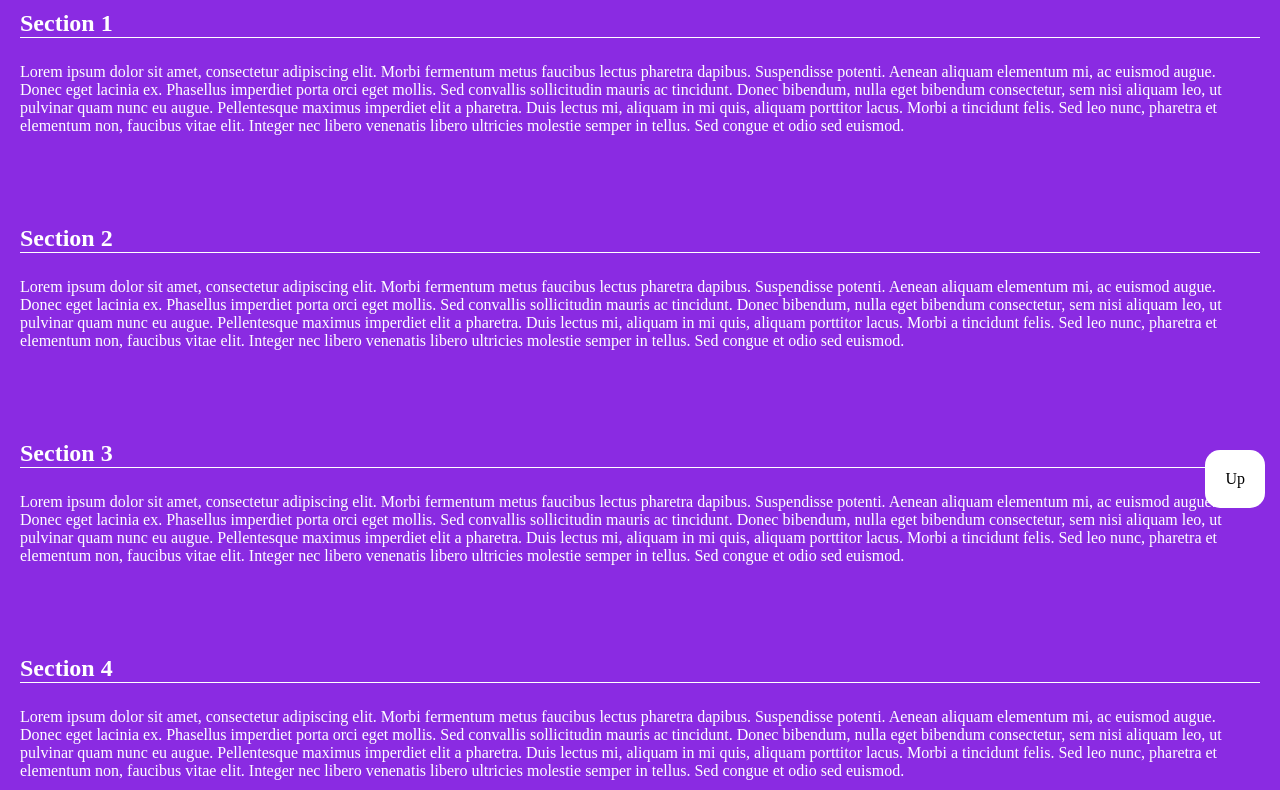
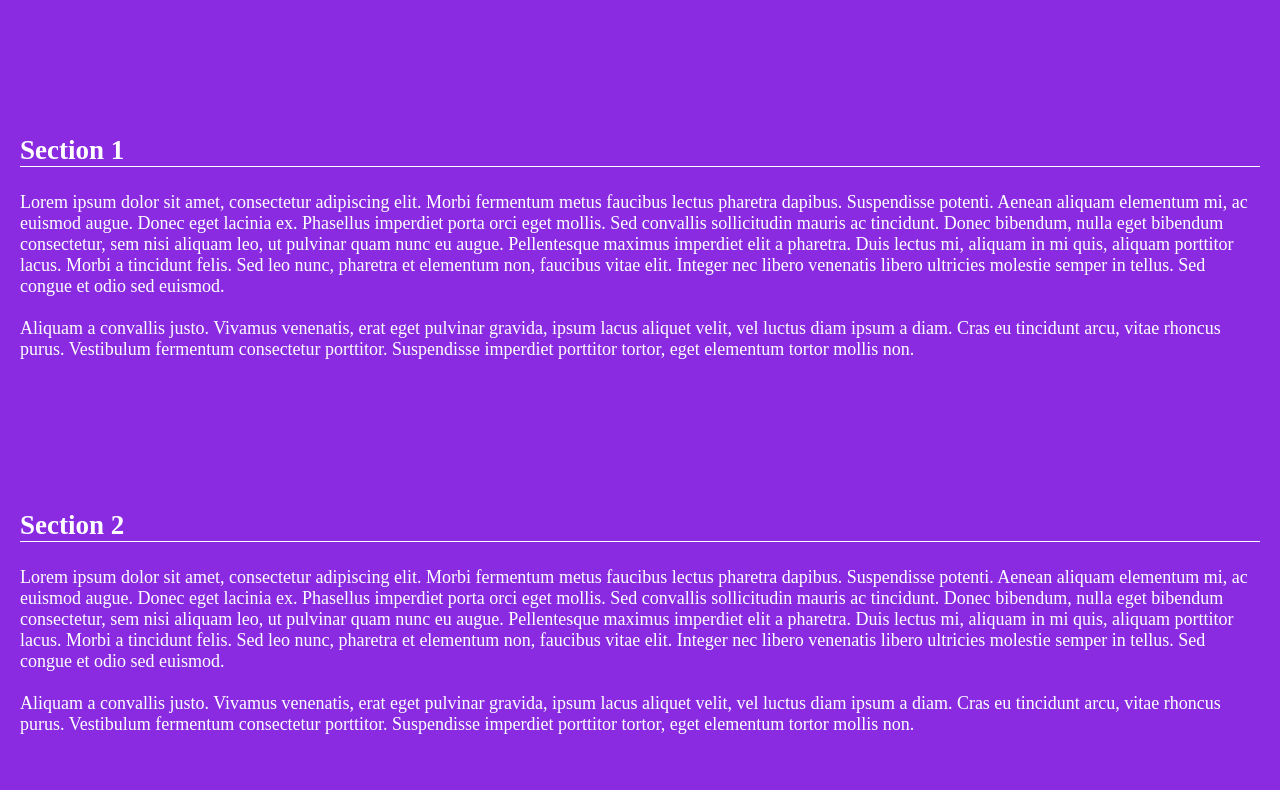
Before and after one commit to ItsAhmedAtef/udacity-landing-page, a plain HTML site: page index.html in a window 1280 px wide. Shown: the part 277-1067 px from the top of the page. Drawn offline with Linux system fonts and the light colour scheme.

Commit message:
Fixing issues and submitting for review

```diff
--- a/css/styles.css
+++ b/css/styles.css
@@ -1,17 +1,14 @@
 * {
     box-sizing: border-box;
-    margin: 0;
+    margin: auto 0;
     padding: 0;
-}
-
-html {
-    scroll-behavior: smooth;
 }
 
 body {
     background-color: blueviolet;
     position: absolute;
     top: 70px;
+    font-size: 18px;
 }
 
 .hidden {
@@ -79,7 +76,7 @@ li:hover {
 }
 
 #container h1, #container section {
-    margin: 90px 0;
+    margin: 150px 0;
 }
 
 #container h2 {
--- a/index.html
+++ b/index.html
@@ -17,7 +17,9 @@
         <!-- Header -->
         <header>
             <img id="logo" src="img/logo.png" alt="logo">
-            <ul></ul>
+            <nobr>
+                <ul></ul>
+            </nobr>
         </header>
         <div id="container">
             <h1>My Landing Page</h1>
--- a/js/app.js
+++ b/js/app.js
@@ -2,26 +2,26 @@
 const sections = [
     {
         name: 'Section 1',
-        content: 'Lorem ipsum dolor sit amet, consectetur adipiscing elit. Morbi fermentum metus faucibus lectus pharetra dapibus. Suspendisse potenti. Aenean aliquam elementum mi, ac euismod augue. Donec eget lacinia ex. Phasellus imperdiet porta orci eget mollis. Sed convallis sollicitudin mauris ac tincidunt. Donec bibendum, nulla eget bibendum consectetur, sem nisi aliquam leo, ut pulvinar quam nunc eu augue. Pellentesque maximus imperdiet elit a pharetra. Duis lectus mi, aliquam in mi quis, aliquam porttitor lacus. Morbi a tincidunt felis. Sed leo nunc, pharetra et elementum non, faucibus vitae elit. Integer nec libero venenatis libero ultricies molestie semper in tellus. Sed congue et odio sed euismod.'
+        content: 'Lorem ipsum dolor sit amet, consectetur adipiscing elit. Morbi fermentum metus faucibus lectus pharetra dapibus. Suspendisse potenti. Aenean aliquam elementum mi, ac euismod augue. Donec eget lacinia ex. Phasellus imperdiet porta orci eget mollis. Sed convallis sollicitudin mauris ac tincidunt. Donec bibendum, nulla eget bibendum consectetur, sem nisi aliquam leo, ut pulvinar quam nunc eu augue. Pellentesque maximus imperdiet elit a pharetra. Duis lectus mi, aliquam in mi quis, aliquam porttitor lacus. Morbi a tincidunt felis. Sed leo nunc, pharetra et elementum non, faucibus vitae elit. Integer nec libero venenatis libero ultricies molestie semper in tellus. Sed congue et odio sed euismod. <br><br> Aliquam a convallis justo. Vivamus venenatis, erat eget pulvinar gravida, ipsum lacus aliquet velit, vel luctus diam ipsum a diam. Cras eu tincidunt arcu, vitae rhoncus purus. Vestibulum fermentum consectetur porttitor. Suspendisse imperdiet porttitor tortor, eget elementum tortor mollis non.'
     },
     {
         name: 'Section 2',
-        content: 'Lorem ipsum dolor sit amet, consectetur adipiscing elit. Morbi fermentum metus faucibus lectus pharetra dapibus. Suspendisse potenti. Aenean aliquam elementum mi, ac euismod augue. Donec eget lacinia ex. Phasellus imperdiet porta orci eget mollis. Sed convallis sollicitudin mauris ac tincidunt. Donec bibendum, nulla eget bibendum consectetur, sem nisi aliquam leo, ut pulvinar quam nunc eu augue. Pellentesque maximus imperdiet elit a pharetra. Duis lectus mi, aliquam in mi quis, aliquam porttitor lacus. Morbi a tincidunt felis. Sed leo nunc, pharetra et elementum non, faucibus vitae elit. Integer nec libero venenatis libero ultricies molestie semper in tellus. Sed congue et odio sed euismod.'
+        content: 'Lorem ipsum dolor sit amet, consectetur adipiscing elit. Morbi fermentum metus faucibus lectus pharetra dapibus. Suspendisse potenti. Aenean aliquam elementum mi, ac euismod augue. Donec eget lacinia ex. Phasellus imperdiet porta orci eget mollis. Sed convallis sollicitudin mauris ac tincidunt. Donec bibendum, nulla eget bibendum consectetur, sem nisi aliquam leo, ut pulvinar quam nunc eu augue. Pellentesque maximus imperdiet elit a pharetra. Duis lectus mi, aliquam in mi quis, aliquam porttitor lacus. Morbi a tincidunt felis. Sed leo nunc, pharetra et elementum non, faucibus vitae elit. Integer nec libero venenatis libero ultricies molestie semper in tellus. Sed congue et odio sed euismod. <br><br> Aliquam a convallis justo. Vivamus venenatis, erat eget pulvinar gravida, ipsum lacus aliquet velit, vel luctus diam ipsum a diam. Cras eu tincidunt arcu, vitae rhoncus purus. Vestibulum fermentum consectetur porttitor. Suspendisse imperdiet porttitor tortor, eget elementum tortor mollis non.'
     },
     {
         name: 'Section 3',
-        content: 'Lorem ipsum dolor sit amet, consectetur adipiscing elit. Morbi fermentum metus faucibus lectus pharetra dapibus. Suspendisse potenti. Aenean aliquam elementum mi, ac euismod augue. Donec eget lacinia ex. Phasellus imperdiet porta orci eget mollis. Sed convallis sollicitudin mauris ac tincidunt. Donec bibendum, nulla eget bibendum consectetur, sem nisi aliquam leo, ut pulvinar quam nunc eu augue. Pellentesque maximus imperdiet elit a pharetra. Duis lectus mi, aliquam in mi quis, aliquam porttitor lacus. Morbi a tincidunt felis. Sed leo nunc, pharetra et elementum non, faucibus vitae elit. Integer nec libero venenatis libero ultricies molestie semper in tellus. Sed congue et odio sed euismod.'
+        content: 'Lorem ipsum dolor sit amet, consectetur adipiscing elit. Morbi fermentum metus faucibus lectus pharetra dapibus. Suspendisse potenti. Aenean aliquam elementum mi, ac euismod augue. Donec eget lacinia ex. Phasellus imperdiet porta orci eget mollis. Sed convallis sollicitudin mauris ac tincidunt. Donec bibendum, nulla eget bibendum consectetur, sem nisi aliquam leo, ut pulvinar quam nunc eu augue. Pellentesque maximus imperdiet elit a pharetra. Duis lectus mi, aliquam in mi quis, aliquam porttitor lacus. Morbi a tincidunt felis. Sed leo nunc, pharetra et elementum non, faucibus vitae elit. Integer nec libero venenatis libero ultricies molestie semper in tellus. Sed congue et odio sed euismod. <br><br> Aliquam a convallis justo. Vivamus venenatis, erat eget pulvinar gravida, ipsum lacus aliquet velit, vel luctus diam ipsum a diam. Cras eu tincidunt arcu, vitae rhoncus purus. Vestibulum fermentum consectetur porttitor. Suspendisse imperdiet porttitor tortor, eget elementum tortor mollis non.'
     },
     {
         name: 'Section 4',
-        content: 'Lorem ipsum dolor sit amet, consectetur adipiscing elit. Morbi fermentum metus faucibus lectus pharetra dapibus. Suspendisse potenti. Aenean aliquam elementum mi, ac euismod augue. Donec eget lacinia ex. Phasellus imperdiet porta orci eget mollis. Sed convallis sollicitudin mauris ac tincidunt. Donec bibendum, nulla eget bibendum consectetur, sem nisi aliquam leo, ut pulvinar quam nunc eu augue. Pellentesque maximus imperdiet elit a pharetra. Duis lectus mi, aliquam in mi quis, aliquam porttitor lacus. Morbi a tincidunt felis. Sed leo nunc, pharetra et elementum non, faucibus vitae elit. Integer nec libero venenatis libero ultricies molestie semper in tellus. Sed congue et odio sed euismod.'
+        content: 'Lorem ipsum dolor sit amet, consectetur adipiscing elit. Morbi fermentum metus faucibus lectus pharetra dapibus. Suspendisse potenti. Aenean aliquam elementum mi, ac euismod augue. Donec eget lacinia ex. Phasellus imperdiet porta orci eget mollis. Sed convallis sollicitudin mauris ac tincidunt. Donec bibendum, nulla eget bibendum consectetur, sem nisi aliquam leo, ut pulvinar quam nunc eu augue. Pellentesque maximus imperdiet elit a pharetra. Duis lectus mi, aliquam in mi quis, aliquam porttitor lacus. Morbi a tincidunt felis. Sed leo nunc, pharetra et elementum non, faucibus vitae elit. Integer nec libero venenatis libero ultricies molestie semper in tellus. Sed congue et odio sed euismod. <br><br> Aliquam a convallis justo. Vivamus venenatis, erat eget pulvinar gravida, ipsum lacus aliquet velit, vel luctus diam ipsum a diam. Cras eu tincidunt arcu, vitae rhoncus purus. Vestibulum fermentum consectetur porttitor. Suspendisse imperdiet porttitor tortor, eget elementum tortor mollis non.'
     }
 ];
 
 const toUp = document.querySelector("#toUp");
 if (toUp) {
     toUp.addEventListener('click',() => {
-        window.scrollTo(0, 0);
+        window.scroll({ behavior: 'smooth', top: 0 });
     });
 }
 
@@ -40,8 +40,8 @@ setTimeout(() => {
     sections.forEach( section => {
         // in the nav menu
         let liElement = document.createElement('li');
+        liElement.innerHTML = section.name;
         liElement.id = `section_${id}`;
-        liElement.innerHTML = section.name;
         fragmentNav.appendChild(liElement);
 
         // in the content menu
@@ -64,6 +64,7 @@ setTimeout(() => {
         ul.appendChild(fragmentNav);
         // event listener for the LIs parents
         ul.addEventListener('click', (event) => {
+            event.preventDefault();
             if (event.target.nodeName === 'LI') {
                 const navs = document.querySelectorAll('li');
                 for ( const nav of navs ) {
@@ -76,7 +77,8 @@ setTimeout(() => {
                 const section = document.querySelector(`section[data-nav="${event.target.id}"]`);
                 if (section) {
                     // 50 is the space of the fixed header
-                    window.scrollTo(0, section.offsetTop-50);
+                    const topMinusHeader = section.offsetTop - 50;
+                    window.scroll({ behavior: 'smooth', top: topMinusHeader });
                 }
             }
         });
@@ -94,7 +96,7 @@ setTimeout(() => {
     }
 }, 0);
 
-var interval = setTimeout(() => {
+let interval = setTimeout(() => {
     document.querySelector('header').style.display = 'none';
 }, 5000);
 
@@ -103,10 +105,10 @@ document.addEventListener('scroll', () => {
     const sections = document.querySelectorAll("section");
     for ( let section of sections ) {
         // if bottom is showing by more than 100px and top is showing by more than 100px
-        if (
-            ((section.getBoundingClientRect().bottom - 100) > 0) &&
-            (section.getBoundingClientRect().top < window.innerHeight - 100)
-        ) {
+        let sectionBottom = (section.getBoundingClientRect().bottom - 300) > 0;
+        let sectionTop = section.getBoundingClientRect().top < window.innerHeight - 400;
+
+        if ( sectionBottom && sectionTop ) {
             section.className = 'active';
         } else {
             section.className = '';
@@ -114,7 +116,8 @@ document.addEventListener('scroll', () => {
     }
 
     if (toUp) {
-        if (window.innerHeight > (document.body.getBoundingClientRect().bottom - 10)) {
+        let bottomofThePage = document.body.getBoundingClientRect().bottom;
+        if (window.innerHeight > bottomofThePage) {
             // reached the bottom with safe space 10px more
             toUp.style.display = 'block';
         } else {
@@ -122,8 +125,13 @@ document.addEventListener('scroll', () => {
         }
     }
 
+    // Show the header
     document.querySelector('header').style.display = '';
+
+    // don't let the interval to be finish and reset it
     clearInterval(interval);
+
+    // recalculate new 5 seconds after movment
     interval = setTimeout(() => {
         document.querySelector('header').style.display = 'none';
     }, 5000);
```
